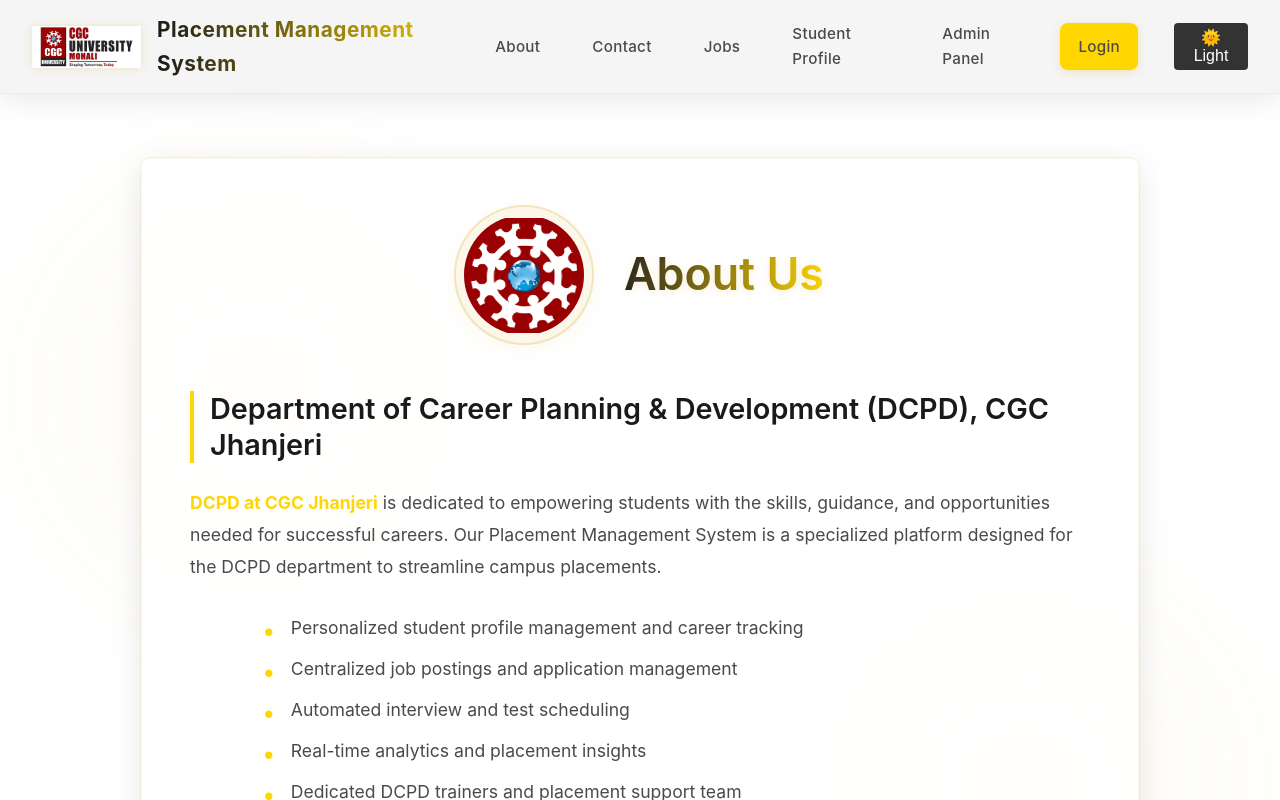
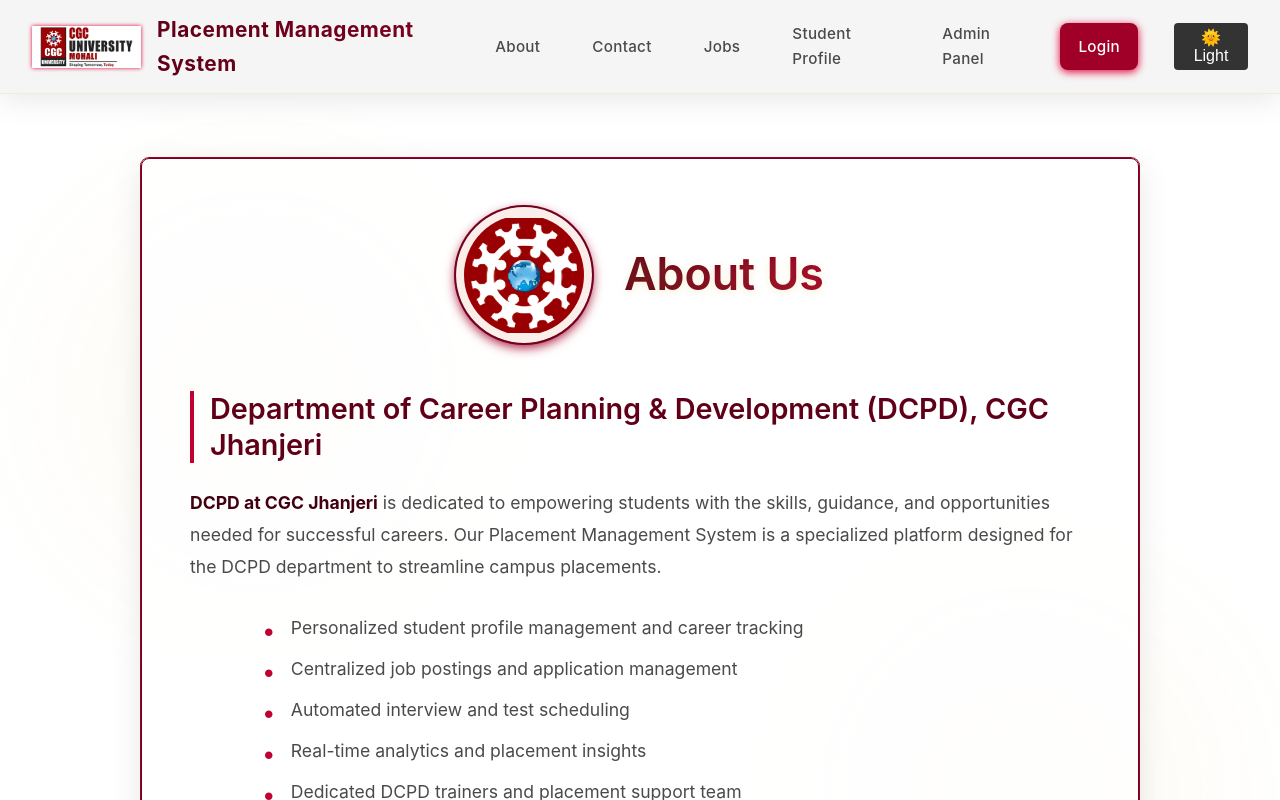
Before and after one commit to Udit-prasad/PMS-CGC-U, a React (Vite) app in the folder frontend/: page /about in a window 1280 px wide. Shown: the top 800 px of the page. Built offline with nearby package versions, Linux system fonts and the light colour scheme; no server answers.

Commit message:
Updated maroon styles for about page (about.css), header & footer

```diff
--- a/frontend/src/components/about.css
+++ b/frontend/src/components/about.css
@@ -1,8 +1,15 @@
 .about-bg {
   min-height: 100vh;
-  background:
-    radial-gradient(circle at 20% 30%, rgba(255, 215, 0, 0.05) 0%, transparent 25%),
-    radial-gradient(circle at 80% 70%, rgba(255, 215, 0, 0.05) 0%, transparent 25%),
+  background: radial-gradient(
+      circle at 20% 30%,
+      rgba(255, 215, 0, 0.05) 0%,
+      transparent 25%
+    ),
+    radial-gradient(
+      circle at 80% 70%,
+      rgba(255, 215, 0, 0.05) 0%,
+      transparent 25%
+    ),
     var(--bg-dark);
   padding: 2rem 0;
 }
@@ -13,9 +20,7 @@
   margin: 2rem auto;
   background: rgba(30, 30, 30, 0.8);
   border-radius: var(--border-radius);
-  box-shadow:
-    0 8px 32px rgba(0, 0, 0, 0.3),
-    0 0 0 1px rgba(255, 215, 0, 0.1);
+  box-shadow: 0 8px 32px rgba(0, 0, 0, 0.3), 0 0 0 1px #a3032b;
   padding: 3rem;
   backdrop-filter: blur(8px);
   border: 1px solid rgba(255, 215, 0, 0.1);
@@ -23,19 +28,24 @@
 }
 
 body.light .about-bg {
-  background:
-    radial-gradient(circle at 20% 30%, rgba(212, 175, 55, 0.05) 0%, transparent 25%),
-    radial-gradient(circle at 80% 70%, rgba(212, 175, 55, 0.05) 0%, transparent 25%),
+  background: radial-gradient(
+      circle at 20% 30%,
+      rgba(212, 175, 55, 0.05) 0%,
+      transparent 25%
+    ),
+    radial-gradient(
+      circle at 80% 70%,
+      rgba(212, 175, 55, 0.05) 0%,
+      transparent 25%
+    ),
     var(--bg-dark); /* should be light bg var */
   padding: 2rem 0;
 }
 
 body.light .about-container {
   background: rgba(255, 255, 255, 0.8);
-  box-shadow:
-    0 8px 32px rgba(0, 0, 0, 0.1),
-    0 0 0 1px rgba(212, 175, 55, 0.1);
-  border: 1px solid rgba(212, 175, 55, 0.1);
+  box-shadow: 0 8px 32px rgba(0, 0, 0, 0.1), 0 0 0 1px #a3032b;
+  border: 1px solid #71011d;
   backdrop-filter: none; /* optional */
   padding: 3rem;
   border-radius: var(--border-radius);
@@ -59,11 +69,9 @@ body.light .about-container {
   height: 120px;
   object-fit: contain;
   border-radius: 50%;
-  background: rgba(255, 215, 0, 0.1);
+  background: rgba(212, 86, 55, 0.1);
   padding: 8px;
-  box-shadow:
-    0 0 0 2px rgba(255, 215, 0, 0.3),
-    0 4px 20px rgba(255, 215, 0, 0.1);
+  box-shadow: 0 0 0 2px #71011d, 0 4px 12px #a3032b;
   transition: transform 0.3s ease;
 }
 
@@ -72,10 +80,8 @@ body.light .about-container {
 }
 
 body.light .about-logo {
-  background: rgba(212, 175, 55, 0.1); /* softer gold for light mode */
-  box-shadow:
-    0 0 0 2px rgba(212, 175, 55, 0.3),
-    0 4px 20px rgba(212, 175, 55, 0.1);
+  background: rgba(212, 86, 55, 0.1); /* softer gold for light mode */
+  box-shadow: 0 0 0 2px #71011d, 0 4px 12px #a3032b;
   transition: transform 0.3s ease;
 }
 
@@ -84,11 +90,11 @@ body.light .about-logo:hover {
 }
 
 .about-header h1 {
-  color: var(--accent-yellow);
+  color: var(--maroon-500);
   font-size: 2.8rem;
   margin: 0;
   text-shadow: 0 2px 8px rgba(255, 215, 0, 0.2);
-  background: linear-gradient(90deg, var(--text-primary), var(--accent-yellow));
+  background: linear-gradient(90deg, var(--maroon-500), var(--maroon-600));
   -webkit-background-clip: text;
   background-clip: text;
   color: transparent;
@@ -98,7 +104,7 @@ body.light .about-logo:hover {
   color: var(--text-primary);
   margin-bottom: 1.5rem;
   font-size: 1.8rem;
-  border-left: 4px solid var(--accent-yellow);
+  border-left: 4px solid var(--maroon-500);
   padding-left: 1rem;
 }
 
@@ -110,7 +116,7 @@ body.light .about-logo:hover {
 }
 
 .about-content p strong {
-  color: var(--accent-yellow);
+  color: var(--maroon-500);
 }
 
 .about-content ul {
@@ -128,7 +134,7 @@ body.light .about-logo:hover {
 
 .about-content ul li::before {
   content: "•";
-  color: var(--accent-yellow);
+  color: var(--maroon-500);
   font-size: 1.5rem;
   position: absolute;
   left: 0;
@@ -136,13 +142,19 @@ body.light .about-logo:hover {
 }
 
 @keyframes fadeIn {
-  from { opacity: 0; transform: translateY(20px); }
-  to { opacity: 1; transform: translateY(0); }
+  from {
+    opacity: 0;
+    transform: translateY(20px);
+  }
+  to {
+    opacity: 1;
+    transform: translateY(0);
+  }
 }
 
 body.light .about-header h1 {
   /* Gradient and transparent text remain, using light mode colors */
-  background: linear-gradient(90deg, var(--text-primary), var(--accent-yellow));
+  background: linear-gradient(90deg, var(--maroon-800), var(--maroon-600));
   -webkit-background-clip: text;
   background-clip: text;
   color: transparent;
@@ -150,8 +162,8 @@ body.light .about-header h1 {
 }
 
 body.light .about-content h2 {
-  color: var(--text-primary);
-  border-left: 4px solid var(--accent-yellow);
+  color: var(--maroon-800);
+  border-left: 4px solid var(--maroon-500);
   padding-left: 1rem;
   margin-bottom: 1.5rem;
   font-size: 1.8rem;
@@ -165,7 +177,7 @@ body.light .about-content p {
 }
 
 body.light .about-content p strong {
-  color: var(--accent-yellow);
+  color: var(--maroon-900);
 }
 
 body.light .about-content ul {
@@ -183,13 +195,12 @@ body.light .about-content ul li {
 
 body.light .about-content ul li::before {
   content: "•";
-  color: var(--accent-yellow);
+  color: var(--maroon-500);
   font-size: 1.5rem;
   position: absolute;
   left: 0;
   top: -2px;
 }
-
 
 @media (max-width: 768px) {
   .about-container {
@@ -207,9 +218,9 @@ body.light .about-content ul li::before {
   .about-logo {
     width: 80px;
     height: 80px;
-  border-radius: 50%;
-  padding: 6px;
-  box-shadow: 0 0 0 2px rgba(255, 215, 0, 0.3);
+    border-radius: 50%;
+    padding: 6px;
+    box-shadow: 0 0 0 2px rgba(255, 215, 0, 0.3);
   }
 
   .about-header h1 {
--- a/frontend/src/components/footer.css
+++ b/frontend/src/components/footer.css
@@ -33,7 +33,7 @@
 }
 
 .footer-links a {
-  color: var(--accent-yellow);
+  color: var(--maroon-500);
   text-decoration: none;
   font-size: 0.95rem;
   transition: all var(--transition-speed) ease;
@@ -48,7 +48,7 @@
   left: 0;
   width: 0;
   height: 1px;
-  background: var(--accent-yellow);
+  background: var(--maroon-600);
   transition: width var(--transition-speed) ease;
 }
 
@@ -72,7 +72,7 @@ body.light .copyright {
 }
 
 body.light .footer-links a {
-  color: var(--accent-yellow);
+  color: var(--maroon-800);
   font-size: 0.95rem;
   position: relative;
   padding: 0.3rem 0;
@@ -80,7 +80,7 @@ body.light .footer-links a {
 }
 
 body.light .footer-links a::after {
-  background: var(--accent-yellow);
+  background: var(--maroon-600);
 }
 
 body.light .footer-links a:hover {
--- a/frontend/src/components/header.css
+++ b/frontend/src/components/header.css
@@ -30,21 +30,20 @@
 
 /* Light mode: yellow background, black text */
 body.light .theme-toggle-btn {
-  background: #FFD600;
+  background: #ffd600;
   color: #121212;
 }
 
 /* Dark mode: black background, yellow text */
 body.dark .theme-toggle-btn {
   background: #121212;
-  color: #FFD600;
+  color: #ffd600;
 }
-
 
 .logo-image {
   height: 42px;
   width: auto;
-  filter: drop-shadow(0 0 4px rgba(255, 215, 0, 0.3));
+  filter: drop-shadow(0 0 4px #a00028);
   transition: transform 0.3s ease;
 }
 
@@ -54,18 +53,20 @@ body.dark .theme-toggle-btn {
 
 .logo-link {
   font-size: 1.3rem;
-  background: linear-gradient(90deg, var(--text-primary), var(--accent-yellow));
+  background-color: white;
+  /* background: linear-gradient(90deg, var(--maroon-800), var(--accent-yellow)); */
   -webkit-background-clip: text;
   background-clip: text;
   color: transparent;
   font-weight: 700;
   letter-spacing: 0.5px;
-  text-shadow: 0 2px 4px rgba(0, 0, 0, 0.3);
+  text-shadow: 0 2px 4px rgba(159, 159, 159, 0.3);
   transition: all 0.3s ease;
 }
 
 .logo-link:hover {
-  text-shadow: 0 0 8px rgba(255, 215, 0, 0.4);
+  text-shadow: 0 0 8px #bfbaba;
+  color: rgb(204, 200, 200);
 }
 
 .nav-links {
@@ -87,18 +88,18 @@ body.dark .theme-toggle-btn {
 }
 
 .nav-links a:hover {
-  color: var(--accent-yellow);
+  color: var(--maroon-500);
   background: rgba(255, 215, 0, 0.08);
 }
 
 .nav-links a::after {
-  content: '';
+  content: "";
   position: absolute;
   bottom: 0;
   left: 50%;
   width: 0;
   height: 2px;
-  background: var(--accent-yellow);
+  background: var(--maroon-600);
   transition: all var(--transition-speed) ease;
   transform: translateX(-50%);
 }
@@ -108,7 +109,7 @@ body.dark .theme-toggle-btn {
 }
 
 .login-btn {
-  background: var(--accent-yellow);
+  background: var(--maroon-500);
   color: var(--bg-dark);
   font-weight: 600;
   border-radius: 20px;
@@ -116,15 +117,15 @@ body.dark .theme-toggle-btn {
   transition: all var(--transition-speed) ease;
   border: 2px solid transparent;
   letter-spacing: 0.5px;
-  box-shadow: 0 2px 8px rgba(255, 215, 0, 0.3);
+  box-shadow: 0 2px 8px #e0033a;
 }
 
 .login-btn:hover {
   background: transparent;
-  color: var(--accent-yellow);
-  border-color: var(--accent-yellow);
+  color: var(--maroon-500);
+  border-color: var(--maroon-800);
   transform: translateY(-2px);
-  box-shadow: 0 6px 16px rgba(255, 215, 0, 0.3);
+  box-shadow: 0 6px 10px #e0033a;
 }
 
 body.light .pms-header {
@@ -136,11 +137,11 @@ body.light .pms-header {
 }
 
 body.light .logo-image {
-  filter: drop-shadow(0 0 4px rgba(212, 175, 55, 0.3)); /* softer gold shadow */
+  filter: drop-shadow(0 0 2px #e0033a); /* softer gold shadow */
 }
 
 body.light .logo-link {
-  background: linear-gradient(90deg, var(--text-primary), var(--accent-yellow));
+  background: linear-gradient(90deg, var(--maroon-800), var(--maroon-700));
   -webkit-background-clip: text;
   background-clip: text;
   color: transparent;
@@ -151,34 +152,33 @@ body.light .logo-link:hover {
   text-shadow: 0 0 8px rgba(212, 175, 55, 0.4);
 }
 
-body.light .nav-links a {
+/* body.light .nav-links a {
   color: var(--text-secondary);
-}
+} */
 
 body.light .nav-links a:hover {
-  color: var(--accent-yellow);
+  color: var(--maroon-700);
   background: rgba(212, 175, 55, 0.1);
 }
 
 body.light .nav-links a::after {
-  background: var(--accent-yellow);
+  background: var(--maroon-800);
 }
 
 body.light .login-btn {
-  background: var(--accent-yellow);
-  color: var(--bg-dark);
-  box-shadow: 0 2px 8px rgba(212, 175, 55, 0.3);
+  background-color: var(--maroon-600);
+  box-shadow: 0 2px 8px #e0033a;
   border-color: transparent;
+  color: #ffffff;
 }
 
 body.light .login-btn:hover {
   background: transparent;
-  color: var(--accent-yellow);
-  border-color: var(--accent-yellow);
-  box-shadow: 0 6px 16px rgba(212, 175, 55, 0.3);
+  /* color: var(--maroon-700); */
+  border-color: var(--maroon-800);
+  box-shadow: 0 6px 16px #5e0118;
   transform: translateY(-2px);
 }
-
 
 /* Mobile responsiveness */
 @media (max-width: 768px) {
--- a/frontend/src/components/home.css
+++ b/frontend/src/components/home.css
@@ -564,7 +564,7 @@ body.light .partner-card:hover .partner-logo {
   font-size: 3rem;
   font-weight: 800;
   margin-bottom: 0.5rem;
-  color: var(--primary-maroon);
+  color: var(--maroon-500);
 }
 
 .stat-label {
```
